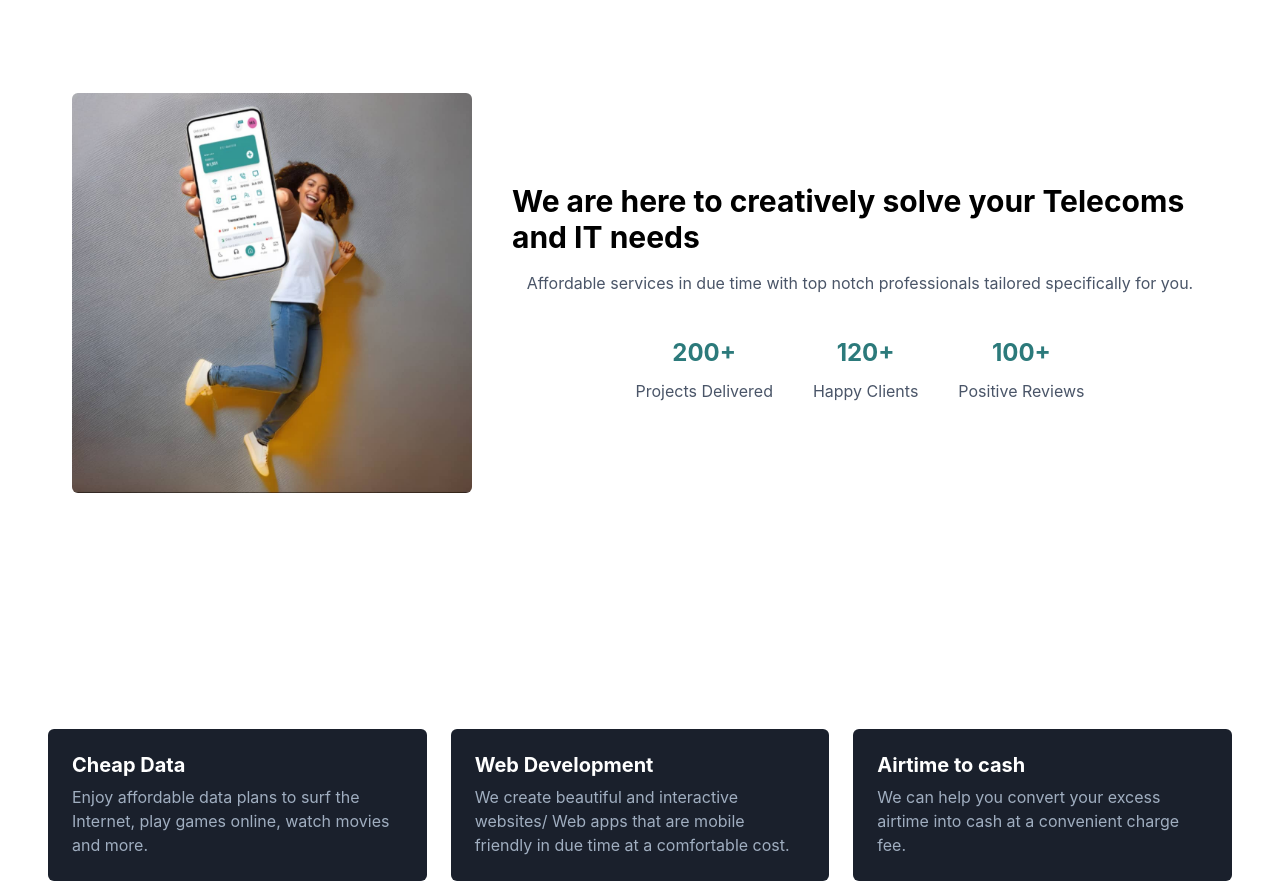
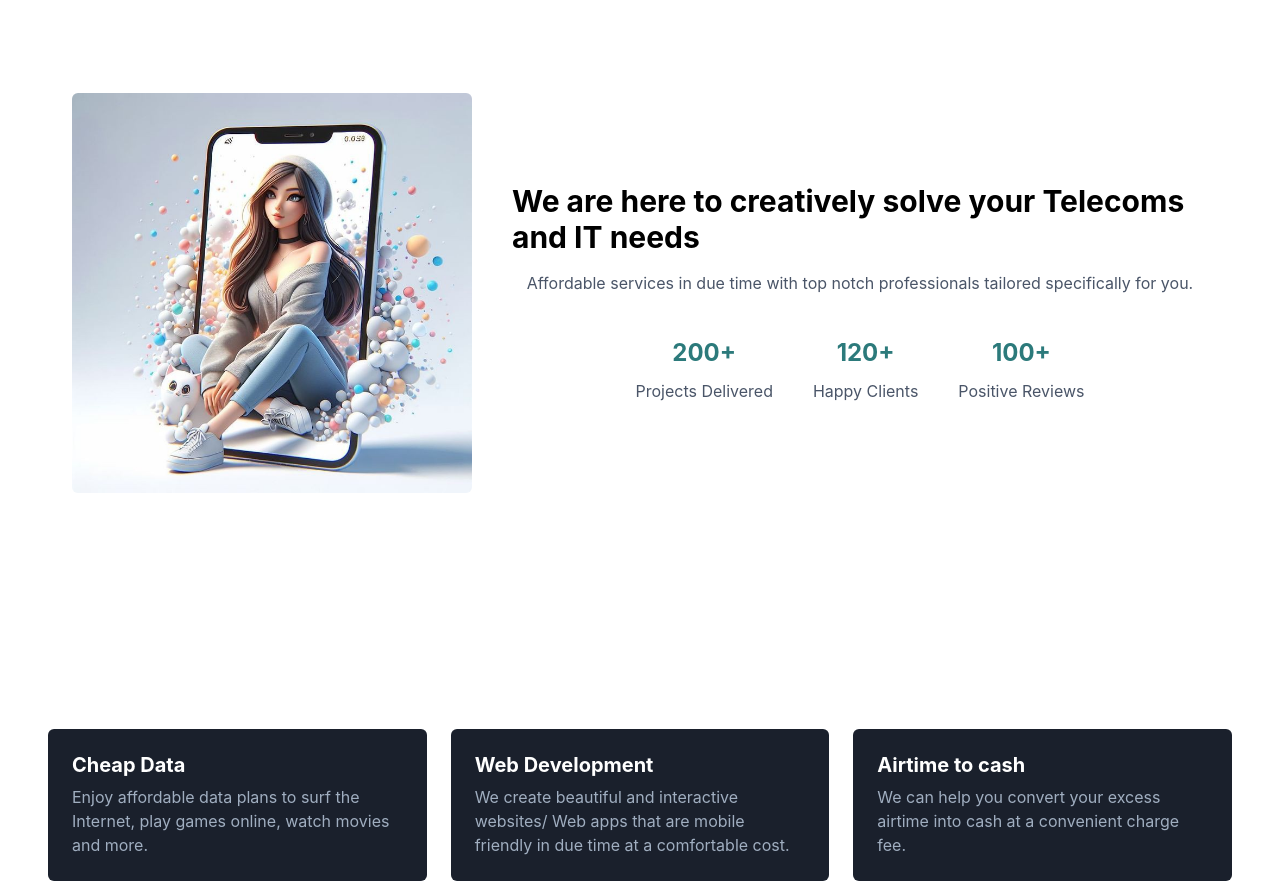
Before and after one commit to Mayor-Myles/Mylezic_Portal, a Next.js app: page / in a window 1280 px wide. Shown: the part 497-1392 px from the top of the page. Built offline with nearby package versions, Linux system fonts and the light colour scheme; no server answers.

Commit message:
Update home.js

```diff
--- a/components/home.js
+++ b/components/home.js
@@ -215,7 +215,7 @@ const testimonials = [
             <Button onClick={()=>router.push('/register')} colorScheme="teal">Sign up / Login</Button>
           </VStack>
           <Image
-            src="av4.jpg"
+            src="avatar.jpg"
             alt="Person working on laptop"
             objectFit="cover"
             boxSize={{ base: "300px", md: "400px" }}
@@ -230,8 +230,8 @@ const testimonials = [
       <Box mx={[1,10]} as="section" py={20} px={8} bg="whitee">
         <Flex direction={{ base: "column", md: "row" }} align="center">
           <Image
-            src="avatar.jpg"
-            alt="Teamwork"
+            src="av4.jpg"
+            alt="Mylezic happy clients"
             boxSize={{ base: "380px", md: "400px" }}
             borderRadius="md"
             mb={{ base: 6, md: 0 }}
```
